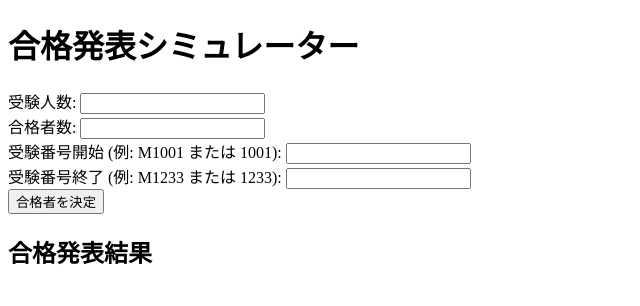
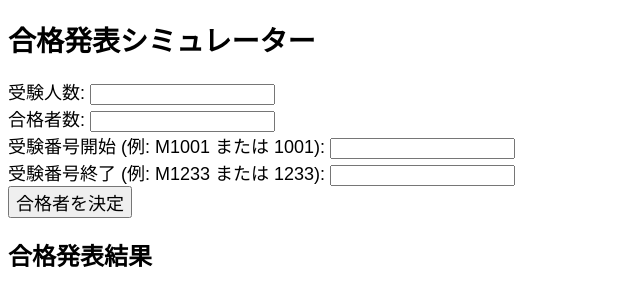
Before and after one commit to ra782/ekandb, a plain HTML site: page index.html in a window 1280 px wide. Shown: the whole page, without its empty margins (0-640 px from the left). Drawn offline with Linux system fonts and the light colour scheme.

Commit message:
index.html を更新

```diff
--- a/index.html
+++ b/index.html
@@ -3,6 +3,22 @@
 <head>
   <meta charset="UTF-8">
   <title>合格発表シミュレーター</title>
+  <style>
+    body {
+      font-family: Arial, sans-serif; /* 全体のフォントを統一 */
+    }
+    h1 {
+      font-size: 28px; /* タイトルを少し大きく */
+    }
+    label, button {
+      font-size: 18px; /* 入力欄の文字も見やすく */
+    }
+    pre {
+      font-family: Arial, sans-serif; /* 結果のフォントを統一 */
+      font-size: 24px; /* 合格発表の文字を大きく */
+      font-weight: bold; /* 文字を少し太く */
+    }
+  </style>
 </head>
 <body>
   <h1>合格発表シミュレーター</h1>
@@ -30,9 +46,7 @@
   <pre id="result"></pre>
 
   <script>
-    // 受験番号を生成する関数（数字だけの場合も対応）
     function generateNumbers(startStr, endStr) {
-      // 先頭の文字部分を抽出。数字のみの場合はnullなので、空文字とする
       const startMatch = startStr.match(/^[^\d]+/);
       const endMatch = endStr.match(/^[^\d]+/);
       let prefix = "";
@@ -49,7 +63,6 @@
         return [];
       }
 
-      // 数字部分を取得
       const startNum = parseInt(startStr.replace(/^[^\d]+/, ''));
       const endNum = parseInt(endStr.replace(/^[^\d]+/, ''));
 
@@ -60,7 +73,6 @@
       return numbers;
     }
 
-    // 配列からランダムに重複なく要素を抽出する関数
     function getRandomUniqueElements(arr, count) {
       const result = [];
       const copy = [...arr];
@@ -72,7 +84,6 @@
       return result;
     }
 
-    // フォームの送信処理
     document.getElementById('simulatorForm').addEventListener('submit', function(e) {
       e.preventDefault();
 
@@ -81,13 +92,11 @@
       const startNumber = document.getElementById('startNumber').value.trim();
       const endNumber = document.getElementById('endNumber').value.trim();
 
-      // 受験番号リストを生成
       const numbers = generateNumbers(startNumber, endNumber);
       if (numbers.length === 0) {
         return;
       }
 
-      // 入力された受験人数と生成された番号の個数が一致するか確認
       if (numbers.length !== totalCandidates) {
         alert("入力した受験人数と受験番号の範囲が一致しません。");
         return;
@@ -98,16 +107,13 @@
         return;
       }
 
-      // ランダムに合格者を抽出
       const selected = getRandomUniqueElements(numbers, passCount);
-      // 数字部分で昇順に並び替え
       selected.sort((a, b) => {
         const numA = parseInt(a.replace(/^[^\d]+/, ''));
         const numB = parseInt(b.replace(/^[^\d]+/, ''));
         return numA - numB;
       });
 
-      // 結果を表示（各番号を改行して出力）
       document.getElementById('result').textContent = selected.join("\n");
     });
   </script>
```
